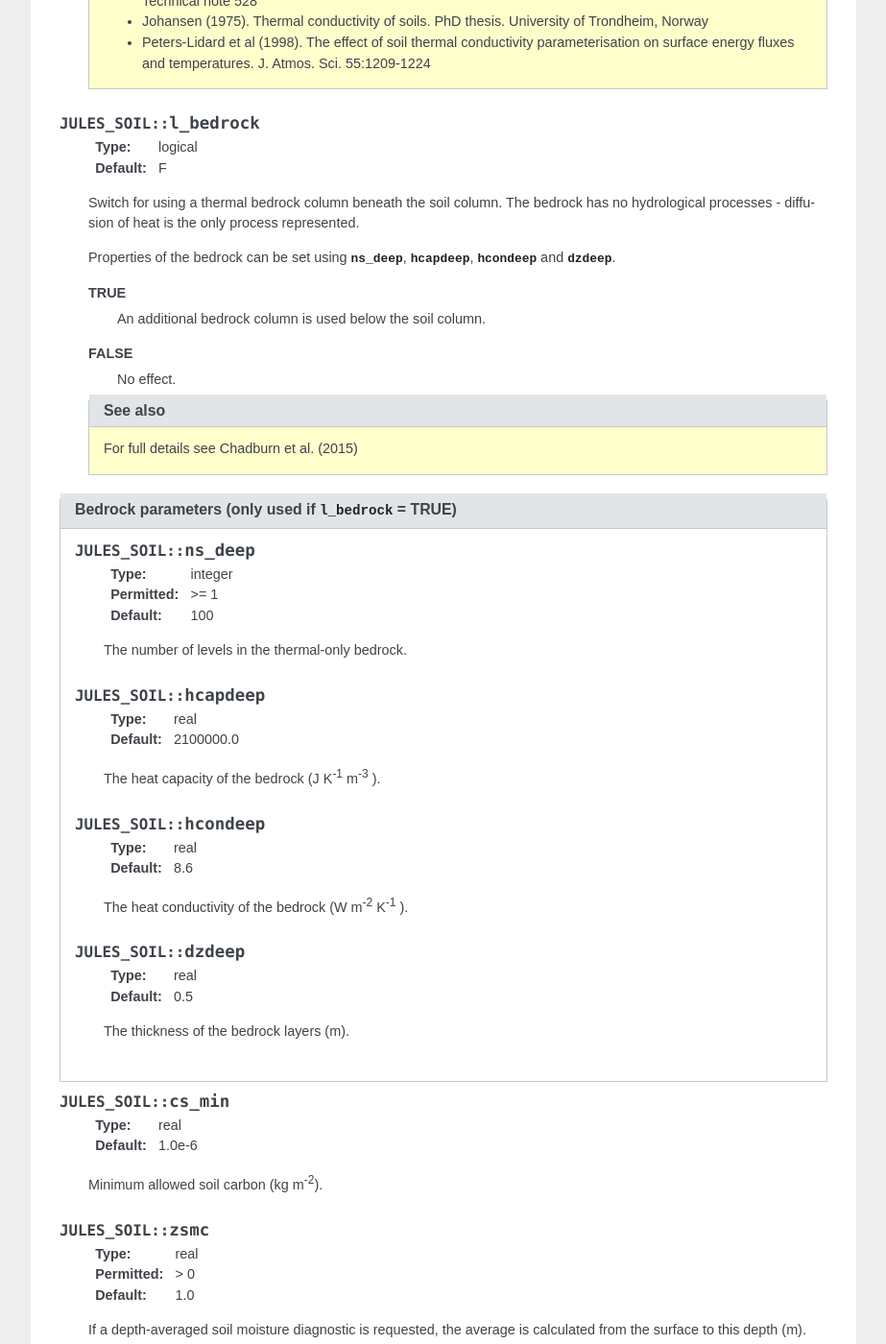
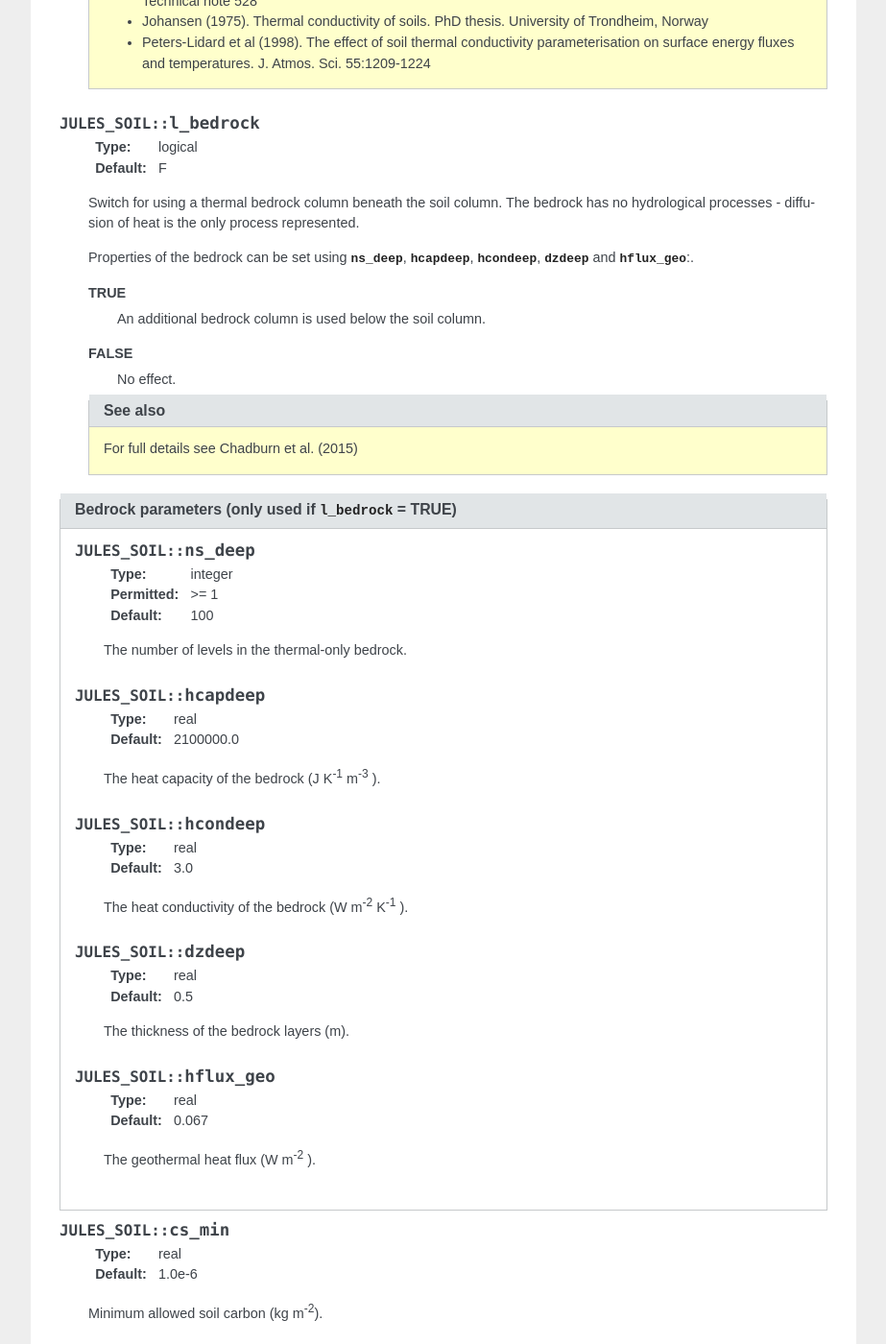
Before and after one commit to MetOffice/jules, a Sphinx documentation site: the page built from doc/source/namelists/jules_soil.nml.rst, in a window 1280 px wide and 1400 px high, scrolled down 2214 px. Shown: the whole window at 96% size, without its empty margins (224-1147 px from the left). Built offline with Sphinx 7.4.7, drawn with Linux system fonts in a browser that asks for light colours.

Commit message:
addingo some information to the documentation

```diff
--- a/doc/source/namelists/jules_soil.nml.rst
+++ b/doc/source/namelists/jules_soil.nml.rst
@@ -113,7 +113,7 @@ This file sets the soil options and parameters. It contains one namelist called
 
    Switch for using a thermal bedrock column beneath the soil column. The bedrock has no hydrological processes - diffusion of heat is the only process represented.
 
-   Properties of the bedrock can be set using :nml:mem:`ns_deep`, :nml:mem:`hcapdeep`, :nml:mem:`hcondeep` and :nml:mem:`dzdeep`.
+   Properties of the bedrock can be set using :nml:mem:`ns_deep`, :nml:mem:`hcapdeep`, :nml:mem:`hcondeep`, :nml:mem:`dzdeep` and :nml:mem:`hflux_geo`:.
 
    TRUE
        An additional bedrock column is used below the soil column.
@@ -147,7 +147,7 @@ This file sets the soil options and parameters. It contains one namelist called
    .. nml:member:: hcondeep
 
       :type: real
-      :default: 8.6
+      :default: 3.0
 
       The heat conductivity of the bedrock (W m\ :sup:`-2` K\ :sup:`-1` ).
 
@@ -158,6 +158,13 @@ This file sets the soil options and parameters. It contains one namelist called
       :default: 0.5
 
       The thickness of the bedrock layers (m).
+
+   .. nml:member:: hflux_geo
+
+      :type: real
+      :default: 0.067
+
+      The geothermal heat flux (W m\ :sup:`-2` ).
 
 
 .. nml:member:: cs_min
```
